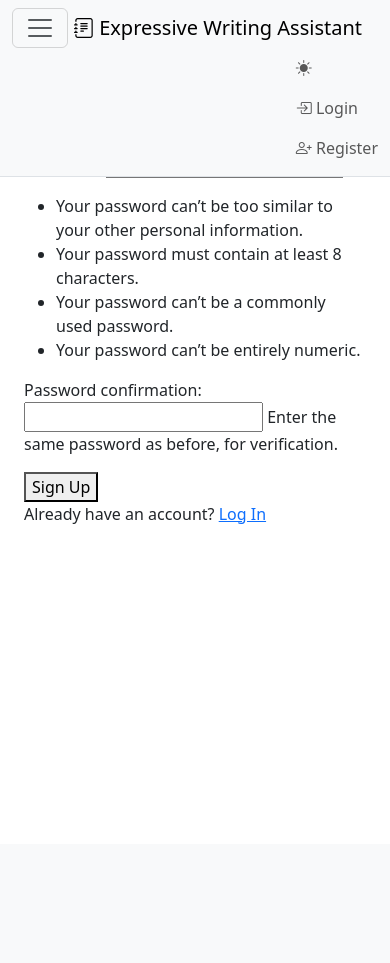
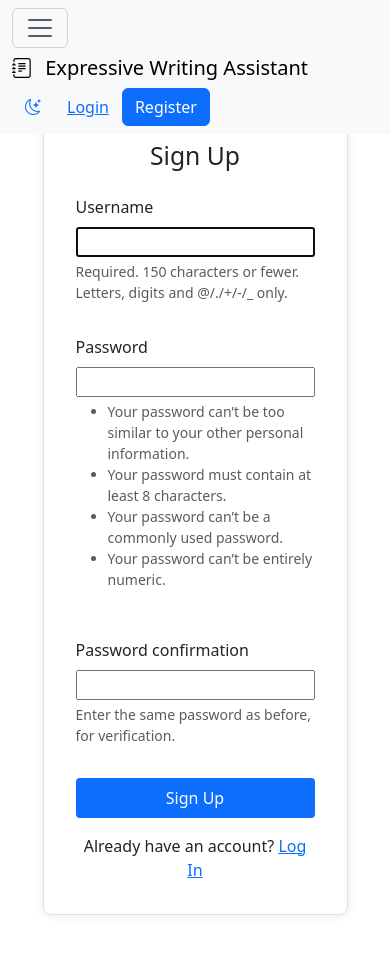
Before and after one commit to ComplexNets/ep, a Django app: page /accounts/register/ in a window 390 px wide. Before the commit the page ends 524 px from the top, so only its background shows below. Run offline with Django 5.2, Linux system fonts and the light colour scheme.

Commit message:
Enhanced expressive writing bot with timer, mobile responsiveness and improved chat handling
- Added 20-minute timer with pause/reset functionality
- Improved mobile responsiveness for forms and navbar
- Increased token limits for longer writing sessions
- Added notifications for remaining time
- Updated styling for better user experience

```diff
--- a/accounts/templates/accounts/register.html
+++ b/accounts/templates/accounts/register.html
@@ -3,14 +3,25 @@
 {% block content %}
 <div class="auth-container">
     <div class="auth-box">
-        <h2>Sign Up</h2>
+        <h2 class="text-center mb-4">Sign Up</h2>
         <form method="post" class="auth-form">
             {% csrf_token %}
-            {{ form.as_p }}
-            <button type="submit" class="auth-button">Sign Up</button>
+            {% for field in form %}
+            <div class="mb-3">
+                <label for="{{ field.id_for_label }}" class="form-label">{{ field.label }}</label>
+                {{ field }}
+                {% if field.help_text %}
+                <div class="form-text">{{ field.help_text }}</div>
+                {% endif %}
+                {% for error in field.errors %}
+                <div class="invalid-feedback d-block">{{ error }}</div>
+                {% endfor %}
+            </div>
+            {% endfor %}
+            <button type="submit" class="auth-button w-100">Sign Up</button>
         </form>
         <div class="auth-links">
-            <p>Already have an account? <a href="{% url 'login' %}">Log In</a></p>
+            <p class="mb-0">Already have an account? <a href="{% url 'login' %}">Log In</a></p>
         </div>
     </div>
 </div>
--- a/templates/base.html
+++ b/templates/base.html
@@ -19,16 +19,17 @@
             flex-direction: column;
             background-color: var(--custom-bg);
             color: var(--custom-text);
+            padding-top: 60px; /* Fixed height for navbar */
         }
 
         /* Sidebar styles */
         .sidebar {
             position: fixed;
-            top: 0;
+            top: 60px; /* Adjusted to match navbar height */
             bottom: 0;
             left: 0;
             z-index: 100;
-            padding: 48px 0 0;
+            padding: 0;
             box-shadow: inset -1px 0 0 rgba(0, 0, 0, .1);
             width: 280px;
             background-color: var(--custom-bg);
@@ -49,89 +50,91 @@
             color: var(--bs-primary);
         }
 
-        .sidebar-heading {
-            font-size: .75rem;
-            text-transform: uppercase;
-            padding: 1rem 1.5rem;
-            color: var(--bs-secondary);
+        /* Main content area */
+        .main-content {
+            margin-left: 280px; /* Match sidebar width */
+            padding: 1rem;
         }
 
-        /* Main content */
-        .main-content {
-            margin-left: 280px;
-            padding: 48px 1.5rem 1.5rem;
-        }
-
+        /* Mobile adjustments */
         @media (max-width: 768px) {
             .sidebar {
-                transform: translateX(-100%);
-                transition: transform .35s ease-out;
-            }
-
-            .sidebar.show {
-                transform: translateX(0);
+                width: 100%;
+                height: auto;
+                position: relative;
+                top: 0;
+                padding-top: 1rem;
             }
 
             .main-content {
                 margin-left: 0;
-                padding-top: 1rem;
+                padding: 1rem;
+            }
+
+            .navbar {
+                position: fixed !important;
+                top: 0;
+                width: 100%;
+                z-index: 1030;
+            }
+
+            /* Ensure auth forms are visible on mobile */
+            .auth-container {
+                padding-top: 2rem;
+                min-height: calc(100vh - 60px);
+                display: flex;
+                align-items: center;
+                justify-content: center;
+            }
+
+            .auth-box {
+                width: 100%;
+                max-width: 400px;
+                padding: 2rem;
+                margin: 1rem;
+                background-color: var(--custom-bg);
+                border: 1px solid var(--custom-border);
+                border-radius: 8px;
             }
         }
 
-        /* Chat styles */
-        .chat-container {
+        /* Auth form styles */
+        .auth-container {
+            display: flex;
+            align-items: center;
+            justify-content: center;
+            min-height: calc(100vh - 60px);
+            padding: 2rem;
+        }
+
+        .auth-box {
+            width: 100%;
+            max-width: 400px;
+            padding: 2rem;
             background-color: var(--custom-bg);
             border: 1px solid var(--custom-border);
-            border-radius: 0.5rem;
-            height: calc(100vh - 200px);
+            border-radius: 8px;
+            box-shadow: 0 0 10px rgba(0,0,0,0.1);
+        }
+
+        .auth-form {
             display: flex;
             flex-direction: column;
+            gap: 1rem;
         }
 
-        .chat-messages {
-            flex-grow: 1;
-            overflow-y: auto;
-            padding: 1rem;
+        .auth-button {
+            background-color: var(--bs-primary);
+            color: white;
+            border: none;
+            padding: 0.5rem 1rem;
+            border-radius: 4px;
+            cursor: pointer;
         }
 
-        .chat-input {
-            border-top: 1px solid var(--custom-border);
-            padding: 1rem;
-            background-color: var(--custom-bg);
-        }
-
-        .message {
-            margin-bottom: 1rem;
-            padding: 1rem;
-            border-radius: 0.5rem;
-            background-color: rgba(var(--bs-primary-rgb), 0.1);
-        }
-
-        .theme-icon-active {
-            display: none;
-        }
-
-        [data-bs-theme="dark"] .theme-icon-active {
-            display: inline-block;
-        }
-
-        [data-bs-theme="dark"] .theme-icon-inactive {
-            display: none;
-        }
-
-        .card {
-            background-color: var(--custom-bg);
-            border: 1px solid var(--custom-border);
-            transition: transform 0.2s;
-        }
-
-        .card:hover {
-            transform: translateY(-2px);
-        }
-
-        .navbar {
-            background-color: var(--custom-bg);
-            border-bottom: 1px solid var(--custom-border);
+        .auth-links {
+            margin-top: 1rem;
+            text-align: center;
         }
     </style>
 </head>
@@ -143,97 +146,74 @@
                 <span class="navbar-toggler-icon"></span>
             </button>
             <a class="navbar-brand" href="{% url 'home' %}">
-                <i class="bi bi-journal-text"></i>
+                <i class="bi bi-journal-text me-2"></i>
                 Expressive Writing Assistant
             </a>
-            <ul class="navbar-nav ms-auto">
-                <li class="nav-item">
-                    <button class="btn nav-link" id="theme-toggle" aria-label="Toggle theme">
-                        <i class="bi bi-moon-stars-fill theme-icon-active"></i>
-                        <i class="bi bi-sun-fill theme-icon-inactive"></i>
+            <div class="d-flex align-items-center">
+                <button id="theme-toggle" class="btn btn-link">
+                    <i class="bi bi-moon-stars"></i>
                 </button>
-                </li>
                 {% if user.is_authenticated %}
-                <li class="nav-item">
-                    <a class="nav-link" href="{% url 'profile' %}">
-                        <i class="bi bi-person-circle"></i> {{ user.username }}
-                    </a>
-                </li>
-                <li class="nav-item">
-                    <a class="nav-link" href="{% url 'logout' %}">
-                        <i class="bi bi-box-arrow-right"></i> Logout
-                    </a>
-                </li>
+                    <div class="dropdown">
+                        <button class="btn btn-link dropdown-toggle" type="button" data-bs-toggle="dropdown">
+                            <i class="bi bi-person-circle"></i>
+                        </button>
+                        <ul class="dropdown-menu dropdown-menu-end">
+                            <li><a class="dropdown-item" href="{% url 'profile' %}">Profile</a></li>
+                            <li><hr class="dropdown-divider"></li>
+                            <li><a class="dropdown-item" href="{% url 'logout' %}">Logout</a></li>
+                        </ul>
+                    </div>
                 {% else %}
-                <li class="nav-item">
-                    <a class="nav-link" href="{% url 'login' %}">
-                        <i class="bi bi-box-arrow-in-right"></i> Login
-                    </a>
-                </li>
-                <li class="nav-item">
-                    <a class="nav-link" href="{% url 'register' %}">
-                        <i class="bi bi-person-plus"></i> Register
-                    </a>
-                </li>
+                    <a href="{% url 'login' %}" class="btn btn-link">Login</a>
+                    <a href="{% url 'register' %}" class="btn btn-primary">Register</a>
                 {% endif %}
-            </ul>
+            </div>
         </div>
     </nav>
 
+    {% if user.is_authenticated %}
     <!-- Sidebar -->
     <nav id="sidebarMenu" class="sidebar collapse d-md-block">
         <div class="position-sticky">
-            <div class="sidebar-heading">Writing</div>
             <ul class="nav flex-column">
                 <li class="nav-item">
-                    <a class="nav-link {% if request.resolver_match.url_name == 'chat' %}active{% endif %}"
-                       href="{% url 'chat' %}">
-                        <i class="bi bi-chat-dots"></i>
+                    <a class="nav-link {% if request.resolver_match.url_name == 'chat' %}active{% endif %}" href="{% url 'chat' %}">
+                        <i class="bi bi-chat-dots me-2"></i>
                         Chat
                     </a>
                 </li>
                 <li class="nav-item">
-                    <a class="nav-link {% if request.resolver_match.url_name == 'event_list' %}active{% endif %}"
-                       href="{% url 'event_list' %}">
-                        <i class="bi bi-journal-text"></i>
+                    <a class="nav-link {% if request.resolver_match.url_name == 'event_list' %}active{% endif %}" href="{% url 'event_list' %}">
+                        <i class="bi bi-journal-text me-2"></i>
                         Events
                     </a>
                 </li>
                 <li class="nav-item">
-                    <a class="nav-link {% if request.resolver_match.url_name == 'event_create' %}active{% endif %}"
-                       href="{% url 'event_create' %}">
-                        <i class="bi bi-plus-circle"></i>
+                    <a class="nav-link {% if request.resolver_match.url_name == 'event_create' %}active{% endif %}" href="{% url 'event_create' %}">
+                        <i class="bi bi-plus-circle me-2"></i>
                         New Event
-                    </a>
-                </li>
-            </ul>
-
-            <div class="sidebar-heading">Account</div>
-            <ul class="nav flex-column">
-                <li class="nav-item">
-                    <a class="nav-link {% if request.resolver_match.url_name == 'profile' %}active{% endif %}"
-                       href="{% url 'profile' %}">
-                        <i class="bi bi-person"></i>
-                        Profile
                     </a>
                 </li>
             </ul>
         </div>
     </nav>
+    {% endif %}
 
     <!-- Main content -->
-    <main class="main-content">
+    <main class="{% if user.is_authenticated %}main-content{% endif %}">
         {% if messages %}
+        <div id="messages">
             {% for message in messages %}
             <div class="alert alert-{{ message.tags }} alert-dismissible fade show" role="alert">
                 {{ message }}
                 <button type="button" class="btn-close" data-bs-dismiss="alert" aria-label="Close"></button>
             </div>
             {% endfor %}
+        </div>
         {% endif %}
 
-        {% block content %}
-        {% endblock %}
+        {% block content %}{% endblock %}
     </main>
 
     <script src="https://cdn.jsdelivr.net/npm/bootstrap@5.3.2/dist/js/bootstrap.bundle.min.js"></script>
@@ -242,42 +222,30 @@
             const themeToggle = document.getElementById('theme-toggle');
             const html = document.documentElement;
 
-            // Check for saved theme preference, otherwise use system preference
+            // Check for saved theme preference
             const savedTheme = localStorage.getItem('theme');
             if (savedTheme) {
                 html.setAttribute('data-bs-theme', savedTheme);
-                document.body.classList.toggle('dark-mode', savedTheme === 'dark');
-            } else {
-                const systemTheme = window.matchMedia('(prefers-color-scheme: dark)').matches ? 'dark' : 'light';
-                html.setAttribute('data-bs-theme', systemTheme);
-                document.body.classList.toggle('dark-mode', systemTheme === 'dark');
+                updateThemeIcon(savedTheme);
             }
 
-            // Theme toggle button handler
+            // Theme toggle functionality
             themeToggle.addEventListener('click', function() {
                 const currentTheme = html.getAttribute('data-bs-theme');
                 const newTheme = currentTheme === 'dark' ? 'light' : 'dark';
 
                 html.setAttribute('data-bs-theme', newTheme);
-                document.body.classList.toggle('dark-mode', newTheme === 'dark');
                 localStorage.setItem('theme', newTheme);
+                updateThemeIcon(newTheme);
             });
 
-            // Listen for system theme changes
-            window.matchMedia('(prefers-color-scheme: dark)').addEventListener('change', function(e) {
-                if (!localStorage.getItem('theme')) {
-                    const newTheme = e.matches ? 'dark' : 'light';
-                    html.setAttribute('data-bs-theme', newTheme);
-                    document.body.classList.toggle('dark-mode', newTheme === 'dark');
+            function updateThemeIcon(theme) {
+                const icon = themeToggle.querySelector('i');
+                if (theme === 'dark') {
+                    icon.className = 'bi bi-sun';
+                } else {
+                    icon.className = 'bi bi-moon-stars';
                 }
-            });
-
-            // Handle mobile sidebar
-            const sidebarToggle = document.querySelector('[data-bs-toggle="collapse"]');
-            if (sidebarToggle) {
-                sidebarToggle.addEventListener('click', function() {
-                    document.querySelector('.sidebar').classList.toggle('show');
-                });
             }
         });
     </script>
```
Lines whose indentation alone changed are shown as unchanged.
